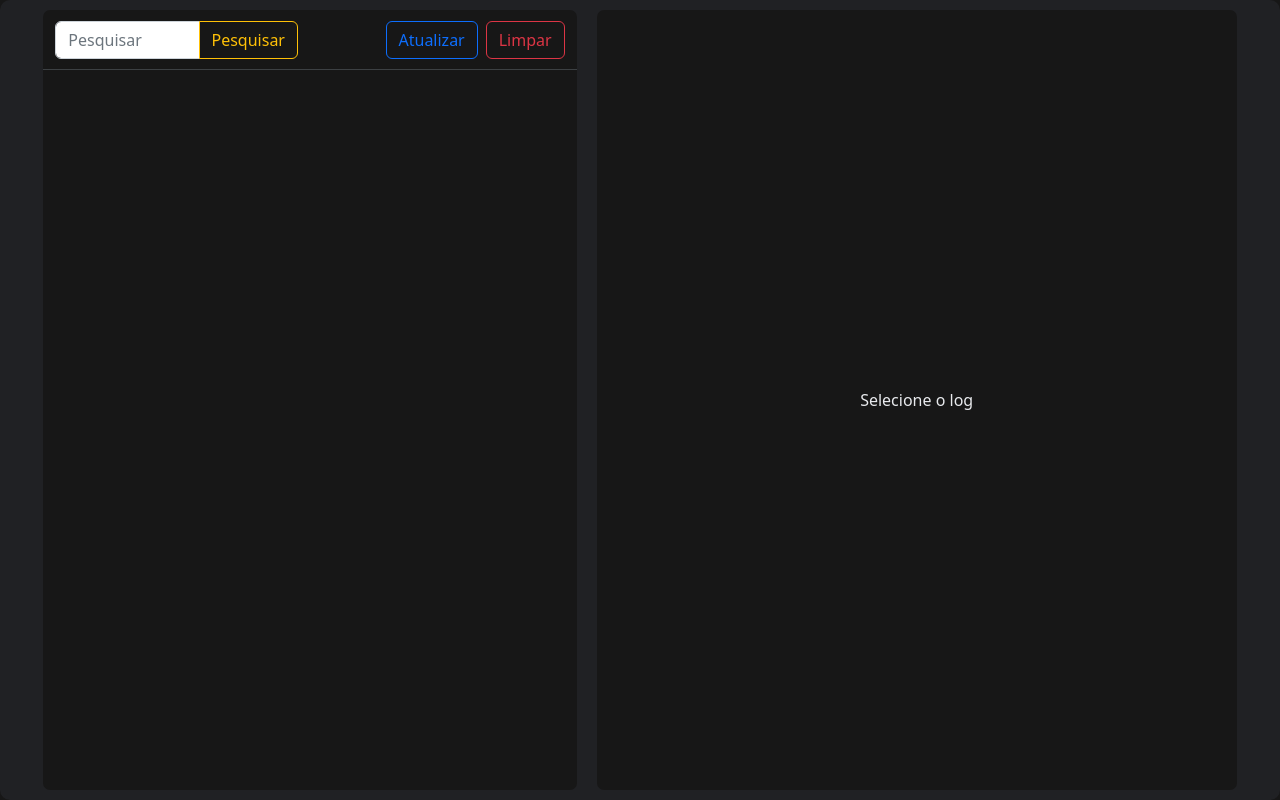
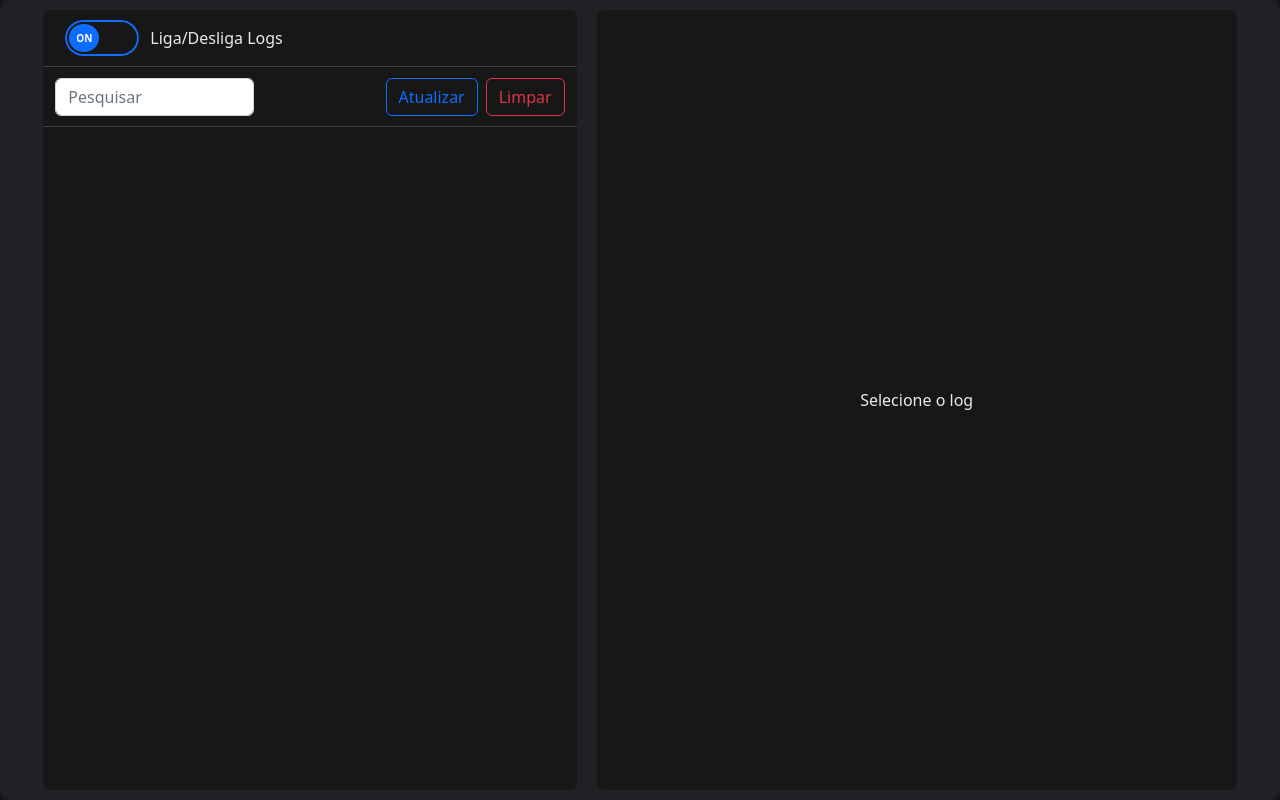
Before and after one commit to odnerb-ahcor/logs-cgi, a plain HTML site: page front_end/src/index.html in a window 1280 px wide. Drawn offline with nearby package versions, Linux system fonts and the light colour scheme; no server answers.

Commit message:
Add: check on/of logs

```diff
--- a/front_end/src/index.html
+++ b/front_end/src/index.html
@@ -14,14 +14,23 @@
   <div class="container-fluid">
     <div class="row fundo justify-content-center">
       <div class="col-5 logs">
-        <div class="row menu align-items-center">
-          <div class="col-6">
-            <div class="input-group">
-              <input type="text" class="form-control pesquisa" placeholder="Pesquisar" onkeyup="pesquisarLogs()" aria-label="Pesquisar" aria-describedby="button-addon2">
-              <button class="btn btn-outline-warning" type="button" id="button-addon2" onclick="pesquisarLogs()">Pesquisar</button>
+        <div class="row onOff">
+          <div class="col-onOff">
+            <div class="button r" id="button-1">
+              <input type="checkbox" id="ckb-on-off" onclick="ativarDesativar()" class="checkbox" />
+              <div class="knobs"></div>
+              <div class="layer"></div>
             </div>
           </div>
-          <div class="col-6 d-flex justify-content-end" >
+          <div class="col d-flex align-items-center">
+            <label >Liga/Desliga Logs</label>
+          </div>
+        </div>
+        <div class="row menu align-items-center">
+          <div class="col-5">
+            <input type="search" class="form-control pesquisa" placeholder="Pesquisar" onkeyup="pesquisarLogs()" aria-label="Pesquisar">
+          </div>
+          <div class="col-7 d-flex justify-content-end" >
             <button type="button" class="btn btn-outline-primary me-2" onclick="loadLogsAPI()">Atualizar</button>
             <button type="button" class="btn btn-outline-danger" onclick="limparLogsAPI()">Limpar</button>
           </div>
@@ -88,24 +97,16 @@
     </div>
   </div>
 
-  <script>
-    const clicar = () => {
-      $.ajax({
-          url: "nodejs://",
-          success: data => {
-            alert(data)
-          },
-          error: data => {
-            console.log(data)
-          }
-    })
-    }
-  </script>
+
 
     <!-- JavaScript Bundle with Popper -->
     <script src="https://cdn.jsdelivr.net/npm/bootstrap@5.2.0/dist/js/bootstrap.bundle.min.js" integrity="sha384-A3rJD856KowSb7dwlZdYEkO39Gagi7vIsF0jrRAoQmDKKtQBHUuLZ9AsSv4jD4Xa" crossorigin="anonymous"></script>
     <script src="https://ajax.googleapis.com/ajax/libs/jquery/3.6.0/jquery.min.js"></script>
     <script src="./format.js"></script>
     <script src="./script.js"></script>
+
+    <script>
+
+    </script>
 </body>
 </html>
--- a/front_end/src/script.js
+++ b/front_end/src/script.js
@@ -1,11 +1,35 @@
-const copiarTexto = () => {
-  let textoCopiado = 'opas'
-  navigator.clipboard.writeText(textoCopiado)
-}
+
 
 const url = 'http://localhost:5000/'
 const baseDados = [];
 const config = { filter: false }
+
+function ativarDesativar(){
+  const check = $('#ckb-on-off')[0].checked
+
+  $.ajax({
+    url: url + 'log/' + ((check) ? 0 : 1),
+    success: data => {
+      console.log(data)
+    },
+    error: data => {
+      console.log(data)
+    }
+  })
+}
+
+function statusLogs(){
+  $.ajax({
+    url: url + 'log/',
+    success: data => {
+      $('#ckb-on-off')[0].checked = (data === 'Off')
+    },
+    error: data => {
+      console.log(data)
+    }
+  })
+}
+setInterval(statusLogs, 300000);
 
 const loadLogsAPI = () => {
   const point = ((baseDados.length > 0) ? 'ler/' + baseDados[0].id + '/' + baseDados[0].horas : 'ler')
@@ -138,4 +162,5 @@ const drawRes = res => {
 
 $(window).on("load", function(){
   loadLogsAPI()
+
 });
--- a/front_end/src/style.css
+++ b/front_end/src/style.css
@@ -29,6 +29,97 @@ body {
   border-radius: 7px;
 }
 
+.onOff {
+  border-bottom: 1px solid #3c4043;
+  padding: 10px;
+}
+
+.col-onOff {
+  width: 85px;
+}
+
+.knobs,
+.layer {
+  position: absolute;
+  top: 0;
+  right: 0;
+  bottom: 0;
+  left: 0;
+}
+
+.button {
+  position: relative;
+  width: 74px;
+  height: 36px;
+  overflow: hidden;
+}
+
+.button.r,
+.button.r .layer {
+  border-radius: 100px;
+}
+
+.button.b2 {
+  border-radius: 2px;
+}
+
+.checkbox {
+  position: relative;
+  width: 100%;
+  height: 100%;
+  padding: 0;
+  margin: 0;
+  opacity: 0;
+  cursor: pointer;
+  z-index: 3;
+}
+
+.knobs {
+  z-index: 2;
+}
+
+.layer {
+  width: 100%;
+  border: 2px solid #0d6efd;
+  transition: 0.3s ease all;
+  z-index: 1;
+}
+
+/* Button 1 */
+#button-1 .knobs:before {
+  content: "ON";
+  position: absolute;
+  top: 4px;
+  left: 4px;
+  width: 30px;
+  height: 10px;
+  color: #fff;
+  font-size: 10px;
+  font-weight: bold;
+  text-align: center;
+  line-height: 0;
+  padding: 14px 4px;
+  background-color: #0d6efd;
+  border-radius: 50%;
+  transition: 0.3s cubic-bezier(0.18, 0.89, 0.35, 1.15) all;
+}
+
+#button-1 .checkbox:checked + .knobs:before {
+  content: "OFF";
+  left: 40px;
+  background-color: #dc3545;
+}
+
+#button-1 .checkbox:checked ~ .layer {
+  border: 2px solid #dc3545;
+}
+
+#button-1 .knobs,
+#button-1 .knobs:before,
+#button-1 .layer {
+  transition: 0.3s ease all;
+}
+
 
 .menu {
   border-bottom: 1px solid #3c4043;
@@ -36,9 +127,11 @@ body {
   height: 60px;
 }
 
+
 .list-logs {
   overflow: auto;
-  height: 87.5vh;
+  height: 80vh;
+  margin-right: 1px;
 }
 
 .log {
@@ -47,6 +140,7 @@ body {
   border-radius: 7px;
   height: 50px;
   cursor: pointer;
+  margin-left: 3px;
 }
 
 .nav-tab-body {
```
Also changed, not shown: back_end/src/index.js (+7 -0 lines), back_end/src/ler_logs.js (+15 -2 lines).
